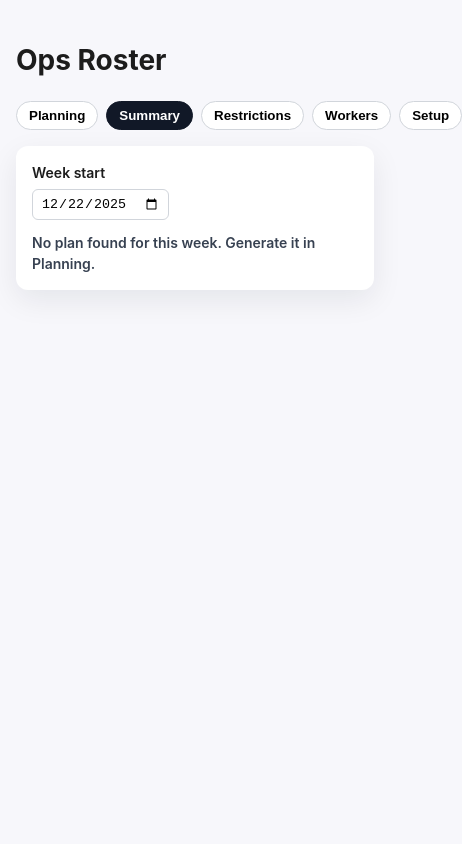
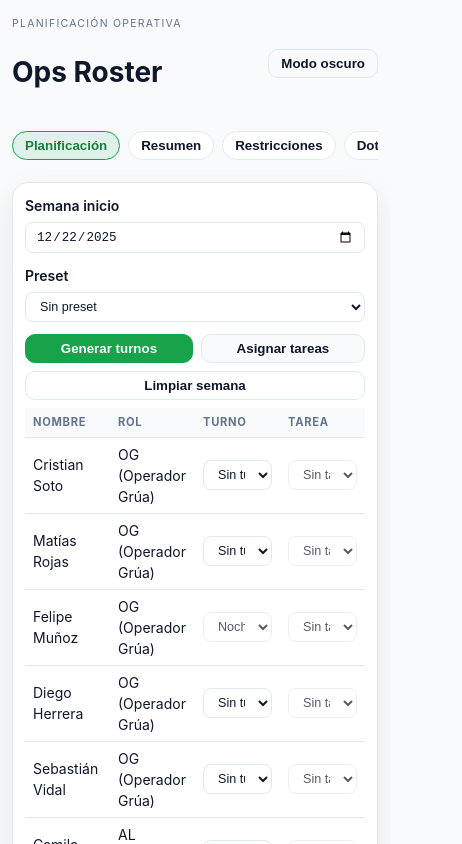
Before and after one commit to cabp393/ops-roster, a React (Vite) app: page / in a window 390 px wide. Shown: the top 844 px of the page, 462 px wide, since content can reach past the window. Built offline with nearby package versions, Linux system fonts and the light colour scheme.

Commit message:
Enhance UI consistency and theming

```diff
--- a/src/App.tsx
+++ b/src/App.tsx
@@ -1,4 +1,4 @@
-import { useState } from 'react'
+import { useEffect, useState } from 'react'
 import { Tabs } from './components/Tabs'
 import { PlanningPage } from './pages/PlanningPage'
 import { SummaryPage } from './pages/SummaryPage'
@@ -9,12 +9,33 @@ import { SetupPage } from './pages/SetupPage'
 export function App() {
   const [activeTab, setActiveTab] = useState<
     'planning' | 'summary' | 'restrictions' | 'workers' | 'setup'
-  >('summary')
+  >('planning')
+  const [theme, setTheme] = useState(() => {
+    if (typeof window === 'undefined') return 'light'
+    const stored = localStorage.getItem('opsRoster:theme')
+    if (stored === 'light' || stored === 'dark') return stored
+    return window.matchMedia('(prefers-color-scheme: dark)').matches ? 'dark' : 'light'
+  })
+
+  useEffect(() => {
+    document.documentElement.dataset.theme = theme
+    localStorage.setItem('opsRoster:theme', theme)
+  }, [theme])
 
   return (
     <div className="app">
       <header className="header">
-        <h1>Ops Roster</h1>
+        <div>
+          <p className="eyebrow">Planificación operativa</p>
+          <h1>Ops Roster</h1>
+        </div>
+        <button
+          type="button"
+          className="theme-toggle"
+          onClick={() => setTheme((current) => (current === 'dark' ? 'light' : 'dark'))}
+        >
+          {theme === 'dark' ? 'Modo claro' : 'Modo oscuro'}
+        </button>
       </header>
       <Tabs activeTab={activeTab} onChange={setActiveTab} />
       <main className="content">
--- a/src/components/Tabs.tsx
+++ b/src/components/Tabs.tsx
@@ -6,20 +6,22 @@ type TabsProps = {
 }
 
 const tabs: { key: TabKey; label: string }[] = [
-  { key: 'planning', label: 'Planning' },
-  { key: 'summary', label: 'Summary' },
-  { key: 'restrictions', label: 'Restrictions' },
-  { key: 'workers', label: 'Workers' },
-  { key: 'setup', label: 'Setup' },
+  { key: 'planning', label: 'Planificación' },
+  { key: 'summary', label: 'Resumen' },
+  { key: 'restrictions', label: 'Restricciones' },
+  { key: 'workers', label: 'Dotación' },
+  { key: 'setup', label: 'Catálogos' },
 ]
 
 export function Tabs({ activeTab, onChange }: TabsProps) {
   return (
-    <nav className="tabs">
+    <nav className="tabs" role="tablist">
       {tabs.map((tab) => (
         <button
           key={tab.key}
           type="button"
+          role="tab"
+          aria-selected={activeTab === tab.key}
           className={activeTab === tab.key ? 'tab active' : 'tab'}
           onClick={() => onChange(tab.key)}
         >
--- a/src/index.css
+++ b/src/index.css
@@ -2,8 +2,33 @@
   font-family: 'Inter', system-ui, sans-serif;
   line-height: 1.5;
   font-size: 14px;
-  color: #1c1c1c;
-  background-color: #f7f7fb;
+  color: #0f172a;
+  background-color: #f8fafc;
+  color-scheme: light;
+  --bg: #f8fafc;
+  --panel: #ffffff;
+  --panel-muted: #f8fafc;
+  --border: #e2e8f0;
+  --muted: #64748b;
+  --text: #0f172a;
+  --accent: #16a34a;
+  --accent-strong: #15803d;
+  --accent-soft: rgba(22, 163, 74, 0.1);
+  --shadow: 0 12px 30px rgba(15, 23, 42, 0.08);
+}
+
+[data-theme='dark'] {
+  color-scheme: dark;
+  --bg: #0b1120;
+  --panel: #111827;
+  --panel-muted: #0f172a;
+  --border: #1f2937;
+  --muted: #94a3b8;
+  --text: #e2e8f0;
+  --accent: #22c55e;
+  --accent-strong: #16a34a;
+  --accent-soft: rgba(34, 197, 94, 0.12);
+  --shadow: 0 18px 40px rgba(15, 23, 42, 0.4);
 }
 
 * {
@@ -12,49 +37,68 @@
 
 body {
   margin: 0;
+  background: var(--bg);
+  color: var(--text);
 }
 
 .app {
-  max-width: 960px;
+  max-width: 1040px;
   margin: 0 auto;
-  padding: 20px 16px 32px;
+  padding: 20px 16px 40px;
 }
 
 .header {
   margin-bottom: 20px;
+  display: flex;
+  align-items: center;
+  justify-content: space-between;
+  gap: 16px;
+  flex-wrap: wrap;
+}
+
+.eyebrow {
+  margin: 0;
+  font-size: 0.75rem;
+  text-transform: uppercase;
+  letter-spacing: 0.12em;
+  color: var(--muted);
 }
 
 .subtitle {
   margin: 6px 0 0;
-  color: #6b7280;
+  color: var(--muted);
 }
 
 .tabs {
   display: flex;
   gap: 8px;
   margin-bottom: 16px;
+  flex-wrap: wrap;
 }
 
 .tab {
-  border: 1px solid #d1d5db;
-  background: #fff;
+  border: 1px solid var(--border);
+  background: var(--panel);
   padding: 6px 12px;
   border-radius: 999px;
   cursor: pointer;
   font-weight: 600;
+  color: inherit;
+  transition: border-color 0.2s ease, background 0.2s ease, color 0.2s ease;
 }
 
 .tab.active {
-  background: #111827;
-  color: #fff;
-  border-color: #111827;
+  background: var(--accent-soft);
+  color: var(--accent-strong);
+  border-color: var(--accent);
 }
 
 .content {
-  background: #fff;
+  background: var(--panel);
   padding: 16px;
-  border-radius: 12px;
-  box-shadow: 0 10px 30px rgba(15, 23, 42, 0.08);
+  border-radius: 16px;
+  box-shadow: var(--shadow);
+  border: 1px solid var(--border);
 }
 
 .table-wrap {
@@ -71,12 +115,15 @@ th,
 td {
   text-align: left;
   padding: 6px 8px;
-  border-bottom: 1px solid #e5e7eb;
+  border-bottom: 1px solid var(--border);
 }
 
 th {
-  background: #f9fafb;
+  background: var(--panel-muted);
   font-size: 0.8rem;
+  color: var(--muted);
+  text-transform: uppercase;
+  letter-spacing: 0.06em;
 }
 
 .field {
@@ -86,11 +133,26 @@ th {
   font-weight: 600;
 }
 
-.field input {
-  max-width: 200px;
-  padding: 6px 8px;
-  border-radius: 6px;
-  border: 1px solid #d1d5db;
+.field input,
+.field select {
+  max-width: 220px;
+  padding: 6px 10px;
+  border-radius: 8px;
+  border: 1px solid var(--border);
+  background: var(--panel);
+  color: inherit;
+  font-size: 0.9rem;
+}
+
+input[type='text'],
+input[type='number'],
+select {
+  padding: 6px 10px;
+  border-radius: 8px;
+  border: 1px solid var(--border);
+  background: var(--panel);
+  color: inherit;
+  font-size: 0.9rem;
 }
 
 .planning-controls {
@@ -103,15 +165,34 @@ th {
 .button-row {
   display: flex;
   gap: 8px;
+  flex-wrap: wrap;
 }
 
-.button-row button {
-  padding: 6px 10px;
-  border-radius: 8px;
-  border: 1px solid #d1d5db;
-  background: #f9fafb;
+.button-row button,
+button.primary,
+button.ghost,
+.theme-toggle {
+  padding: 6px 12px;
+  border-radius: 10px;
+  border: 1px solid var(--border);
+  background: var(--panel-muted);
   cursor: pointer;
   font-weight: 600;
+  color: inherit;
+}
+
+button.primary {
+  background: var(--accent);
+  border-color: var(--accent);
+  color: #f8fafc;
+}
+
+button.primary:hover {
+  background: var(--accent-strong);
+}
+
+button.ghost {
+  background: transparent;
 }
 
 .icon-button {
@@ -123,15 +204,15 @@ th {
 .summary {
   margin: 12px 0 0;
   font-weight: 600;
-  color: #374151;
+  color: var(--muted);
 }
 
 .form-card {
   padding: 16px;
-  border-radius: 12px;
-  border: 1px solid #e5e7eb;
+  border-radius: 16px;
+  border: 1px solid var(--border);
   margin-bottom: 16px;
-  background: #f9fafb;
+  background: var(--panel-muted);
 }
 
 .form-header {
@@ -153,13 +234,6 @@ th {
   margin-top: 12px;
 }
 
-.field select {
-  max-width: 220px;
-  padding: 6px 8px;
-  border-radius: 6px;
-  border: 1px solid #d1d5db;
-}
-
 .checkbox-row {
   display: flex;
   flex-wrap: wrap;
@@ -173,8 +247,8 @@ th {
   gap: 6px;
   padding: 4px 8px;
   border-radius: 999px;
-  border: 1px solid #d1d5db;
-  background: #fff;
+  border: 1px solid var(--border);
+  background: var(--panel);
   font-weight: 500;
 }
 
@@ -191,11 +265,76 @@ th {
   text-align: center;
 }
 
+.compact-input {
+  width: 72px;
+  padding: 6px 8px;
+  border-radius: 8px;
+  border: 1px solid var(--border);
+  background: var(--panel);
+  color: inherit;
+}
+
+.theme-toggle {
+  background: transparent;
+}
+
+.tab:focus-visible,
+button:focus-visible,
+input:focus-visible,
+select:focus-visible {
+  outline: 2px solid var(--accent);
+  outline-offset: 2px;
+}
+
 .placeholder {
   margin-top: 16px;
   padding: 20px;
   border-radius: 12px;
-  border: 1px dashed #cbd5f5;
-  background: #f8fafc;
-  color: #475569;
+  border: 1px dashed var(--border);
+  background: var(--panel-muted);
+  color: var(--muted);
 }
+
+@media (max-width: 720px) {
+  .app {
+    padding: 16px 12px 32px;
+  }
+
+  .tabs {
+    flex-wrap: nowrap;
+    overflow-x: auto;
+    padding-bottom: 6px;
+  }
+
+  .tab {
+    flex: 0 0 auto;
+  }
+
+  .content {
+    padding: 12px;
+  }
+
+  .planning-controls {
+    align-items: stretch;
+  }
+
+  .planning-controls .field,
+  .planning-controls .field input,
+  .planning-controls .field select {
+    width: 100%;
+    max-width: none;
+  }
+
+  .form-grid {
+    grid-template-columns: 1fr;
+  }
+
+  .button-row {
+    width: 100%;
+  }
+
+  .button-row button {
+    flex: 1 1 auto;
+  }
+}
+}
--- a/src/pages/PlanningPage.tsx
+++ b/src/pages/PlanningPage.tsx
@@ -57,7 +57,8 @@ function normalizeAssignments(assignments: Assignment[], workers: Worker[], task
 
   return {
     assignments: normalized,
-    warnings: invalidCount > 0 ? [`Cleared ${invalidCount} invalid task assignments.`] : [],
+    warnings:
+      invalidCount > 0 ? [`Se limpiaron ${invalidCount} tareas inválidas para los roles.`] : [],
   }
 }
 
@@ -94,12 +95,12 @@ export function PlanningPage() {
     }
     if (workers.length === 0 || tasks.length === 0) {
       setAssignments(saved.assignments)
-      setSavedLabel('Saved')
+      setSavedLabel('Plan cargado')
       return
     }
     const normalized = normalizeAssignments(saved.assignments, workers, tasks)
     setAssignments(normalized.assignments)
-    setSavedLabel('Saved')
+    setSavedLabel('Plan cargado')
   }, [weekStart, workers, tasks])
 
   const assignmentsByWorker = useMemo(() => {
@@ -125,7 +126,7 @@ export function PlanningPage() {
   function persist(nextAssignments: Assignment[]) {
     setAssignments(nextAssignments)
     setPlanning(weekStart, makeRecord(weekStart, nextAssignments))
-    setSavedLabel(`Saved ${new Date().toLocaleTimeString()}`)
+    setSavedLabel(`Guardado ${new Date().toLocaleTimeString()}`)
   }
 
   function handleGenerate() {
@@ -216,7 +217,7 @@ export function PlanningPage() {
     <section>
       <div className="planning-controls">
         <label className="field">
-          Week start
+          Semana inicio
           <input
             type="date"
             value={weekStart}
@@ -226,7 +227,7 @@ export function PlanningPage() {
         <label className="field">
           Preset
           <select value={presetName} onChange={(event) => setPresetName(event.target.value)}>
-            <option value="">No preset</option>
+            <option value="">Sin preset</option>
             {presetOptions.map((preset) => (
               <option key={preset} value={preset}>
                 {preset}
@@ -235,14 +236,14 @@ export function PlanningPage() {
           </select>
         </label>
         <div className="button-row">
-          <button type="button" onClick={handleGenerate}>
-            Generate shifts
+          <button type="button" className="primary" onClick={handleGenerate}>
+            Generar turnos
           </button>
           <button type="button" onClick={handleAutoTasks}>
-            Auto tasks
+            Asignar tareas
           </button>
-          <button type="button" onClick={handleClear}>
-            Clear week
+          <button type="button" className="ghost" onClick={handleClear}>
+            Limpiar semana
           </button>
         </div>
       </div>
@@ -251,10 +252,10 @@ export function PlanningPage() {
         <table className="compact-table">
           <thead>
             <tr>
-              <th>Name</th>
-              <th>Role</th>
-              <th>Assigned Shift</th>
-              <th>Task</th>
+              <th>Nombre</th>
+              <th>Rol</th>
+              <th>Turno</th>
+              <th>Tarea</th>
             </tr>
           </thead>
           <tbody>
@@ -282,7 +283,7 @@ export function PlanningPage() {
                         disabled={isFixed}
                         onChange={(event) => handleShiftChange(worker.id, event.target.value)}
                       >
-                        <option value="">-</option>
+                        <option value="">Sin turno</option>
                         {shiftOptions.map((shift) => (
                           <option key={shift} value={shift}>
                             {SHIFT_LABEL[shift]}
@@ -298,7 +299,7 @@ export function PlanningPage() {
                         disabled={!assignment}
                         onChange={(event) => handleTaskChange(worker.id, event.target.value)}
                       >
-                        <option value="">-</option>
+                        <option value="">Sin tarea</option>
                         {availableTasks.map((task) => (
                           <option key={task.id} value={task.id}>
                             {task.name}
--- a/src/pages/RestrictionsPage.tsx
+++ b/src/pages/RestrictionsPage.tsx
@@ -73,10 +73,6 @@ function ensureTaskTargets(restrictions: Restrictions, tasks: Task[]) {
   return next
 }
 
-const compactInputStyle = {
-  width: '56px',
-}
-
 export function RestrictionsPage() {
   const [presetName, setPresetName] = useState('')
   const [presetOptions, setPresetOptions] = useState<string[]>([])
@@ -113,7 +109,7 @@ export function RestrictionsPage() {
     const base = existing ?? createEmptyRestrictions(getDefaultWeekStart(), presetName)
     const hydrated = ensureTaskTargets(base, tasks)
     setRestrictionsState(hydrated)
-    setSavedLabel(existing ? 'Loaded' : null)
+    setSavedLabel(existing ? 'Preset cargado' : null)
   }, [presetName, tasks])
 
   const activeRoles = useMemo(() => roles.filter((role) => role.isActive), [roles])
@@ -155,18 +151,18 @@ export function RestrictionsPage() {
   function handleSave() {
     if (!restrictions) return
     setRestrictionPreset(presetName, { ...restrictions, profileName: presetName })
-    setSavedLabel(`Saved ${new Date().toLocaleTimeString()}`)
+    setSavedLabel(`Guardado ${new Date().toLocaleTimeString()}`)
   }
 
   function handleDuplicate() {
     if (!restrictions) return
     const trimmed = duplicateName.trim()
     if (!trimmed) {
-      setSavedLabel('Enter a preset name to duplicate.')
+      setSavedLabel('Ingresa un nombre para duplicar.')
       return
     }
     if (presetOptions.includes(trimmed)) {
-      setSavedLabel('Preset already exists.')
+      setSavedLabel('El preset ya existe.')
       return
     }
     const next = {
@@ -177,13 +173,13 @@ export function RestrictionsPage() {
     setPresetOptions((current) => [...current, trimmed])
     setPresetName(trimmed)
     setDuplicateName('')
-    setSavedLabel(`Duplicated as ${trimmed}.`)
+    setSavedLabel(`Duplicado como ${trimmed}.`)
   }
 
   if (!restrictions) {
     return (
       <section>
-        <p className="summary">Loading restrictions...</p>
+        <p className="summary">Cargando restricciones...</p>
       </section>
     )
   }
@@ -202,41 +198,41 @@ export function RestrictionsPage() {
           </select>
         </label>
         <label className="field">
-          Duplicate as
+          Duplicar como
           <input
             type="text"
             value={duplicateName}
-            placeholder="New preset"
+            placeholder="Nuevo preset"
             onChange={(event) => setDuplicateName(event.target.value)}
           />
         </label>
         <div className="button-row">
           <button type="button" onClick={handleDuplicate}>
-            Duplicate preset
+            Duplicar preset
           </button>
-          <button type="button" onClick={handleSave}>
-            Save
+          <button type="button" className="primary" onClick={handleSave}>
+            Guardar
           </button>
         </div>
       </div>
       {savedLabel ? <p className="summary">{savedLabel}</p> : null}
       {SHIFTS.map((shift) => (
         <div key={shift} className="summary" style={{ marginTop: '1rem' }}>
-          <strong>{shift} shift task targets</strong>
+          <strong>Demanda de tareas · Turno {shift}</strong>
           {tasksByRole.map(({ role, tasks: roleTasks }) => (
             <div key={`${shift}-${role.code}`} style={{ marginTop: '0.75rem' }}>
               <div style={{ fontWeight: 600, marginBottom: '0.25rem' }}>{role.name}</div>
               {roleTasks.length === 0 ? (
-                <p className="summary">No tasks for this role.</p>
+                <p className="summary">Sin tareas para este rol.</p>
               ) : (
                 <div className="table-wrap">
                   <table className="compact-table">
                     <thead>
                       <tr>
-                        <th className="task-col">Task</th>
-                        <th className="num-col">Min</th>
-                        <th className="num-col">Target</th>
-                        <th className="num-col">Max</th>
+                        <th className="task-col">Tarea</th>
+                        <th className="num-col">Mín</th>
+                        <th className="num-col">Objetivo</th>
+                        <th className="num-col">Máx</th>
                         <th className="num-col">Pri</th>
                       </tr>
                     </thead>
@@ -258,7 +254,7 @@ export function RestrictionsPage() {
                                 max={99}
                                 inputMode="numeric"
                                 value={target.min}
-                                style={compactInputStyle}
+                                className="compact-input"
                                 onChange={(event) =>
                                   updateTaskTarget(shift, task.id, 'min', Number(event.target.value))
                                 }
@@ -271,7 +267,7 @@ export function RestrictionsPage() {
                                 max={99}
                                 inputMode="numeric"
                                 value={target.target}
-                                style={compactInputStyle}
+                                className="compact-input"
                                 onChange={(event) =>
                                   updateTaskTarget(shift, task.id, 'target', Number(event.target.value))
                                 }
@@ -284,7 +280,7 @@ export function RestrictionsPage() {
                                 max={99}
                                 inputMode="numeric"
                                 value={target.max}
-                                style={compactInputStyle}
+                                className="compact-input"
                                 onChange={(event) =>
                                   updateTaskTarget(shift, task.id, 'max', Number(event.target.value))
                                 }
--- a/src/pages/SetupPage.tsx
+++ b/src/pages/SetupPage.tsx
@@ -69,16 +69,16 @@ export function SetupPage() {
   return (
     <section>
       <div className="summary">
-        <strong>Roles manager</strong>
+        <strong>Catálogo de roles</strong>
       </div>
       <div className="table-wrap">
         <table>
           <thead>
             <tr>
-              <th>Code</th>
-              <th>Name</th>
+              <th>Código</th>
+              <th>Nombre</th>
               <th>Balance</th>
-              <th>Active</th>
+              <th>Activo</th>
             </tr>
           </thead>
           <tbody>
@@ -115,21 +115,21 @@ export function SetupPage() {
             <tr>
               <td>
                 <input
-                  placeholder="Code"
+                  placeholder="Código"
                   value={newRole.code}
                   onChange={(event) => setNewRole((prev) => ({ ...prev, code: event.target.value }))}
                 />
               </td>
               <td>
                 <input
-                  placeholder="Name"
+                  placeholder="Nombre"
                   value={newRole.name}
                   onChange={(event) => setNewRole((prev) => ({ ...prev, name: event.target.value }))}
                 />
               </td>
               <td colSpan={2}>
-                <button type="button" onClick={handleAddRole}>
-                  Add role
+                <button type="button" className="primary" onClick={handleAddRole}>
+                  Agregar rol
                 </button>
               </td>
             </tr>
@@ -138,17 +138,17 @@ export function SetupPage() {
       </div>
 
       <div className="summary" style={{ marginTop: '1.5rem' }}>
-        <strong>Tasks manager</strong>
+        <strong>Catálogo de tareas</strong>
       </div>
-      <p className="summary">Active role codes: {activeRoleCodes || 'None'}</p>
+      <p className="summary">Roles activos: {activeRoleCodes || 'Sin roles'}</p>
       <div className="table-wrap">
         <table>
           <thead>
             <tr>
-              <th>Name</th>
-              <th>Allowed roles (comma)</th>
-              <th>Priority</th>
-              <th>Active</th>
+              <th>Nombre</th>
+              <th>Roles permitidos (coma)</th>
+              <th>Prioridad</th>
+              <th>Activo</th>
             </tr>
           </thead>
           <tbody>
@@ -192,7 +192,7 @@ export function SetupPage() {
             <tr>
               <td>
                 <input
-                  placeholder="Task name"
+                  placeholder="Nombre de tarea"
                   value={newTask.name}
                   onChange={(event) => setNewTask((prev) => ({ ...prev, name: event.target.value }))}
                 />
@@ -221,8 +221,8 @@ export function SetupPage() {
                 </select>
               </td>
               <td>
-                <button type="button" onClick={handleAddTask}>
-                  Add task
+                <button type="button" className="primary" onClick={handleAddTask}>
+                  Agregar tarea
                 </button>
               </td>
             </tr>
--- a/src/pages/SummaryPage.tsx
+++ b/src/pages/SummaryPage.tsx
@@ -58,7 +58,7 @@ export function SummaryPage() {
             key: `${shift.shift}-empty`,
             shiftLabel: SHIFT_LABEL[shift.shift],
             roleLabel: '-',
-            taskLabel: 'No assignments',
+            taskLabel: 'Sin asignaciones',
             total: 0,
           },
         ]
@@ -86,7 +86,7 @@ export function SummaryPage() {
     <section>
       <div className="planning-controls">
         <label className="field">
-          Week start
+          Semana inicio
           <input
             type="date"
             value={weekStart}
@@ -95,15 +95,15 @@ export function SummaryPage() {
         </label>
       </div>
       {!summary ? (
-        <p className="summary">No plan found for this week. Generate it in Planning.</p>
+        <p className="summary">No hay plan para esta semana. Généralo en Planificación.</p>
       ) : (
         <>
           <p className="summary">
-            Totals: {SHIFTS.map((shift) => `${shift}: ${summary.totalsByShift[shift]}`).join(', ')}
+            Totales: {SHIFTS.map((shift) => `${shift}: ${summary.totalsByShift[shift]}`).join(', ')}
           </p>
           {summary.warnings.length > 0 ? (
             <div className="summary">
-              <strong>Warnings</strong>
+              <strong>Alertas</strong>
               <ul>
                 {summary.warnings.map((warning) => (
                   <li key={warning}>{warning}</li>
@@ -115,10 +115,10 @@ export function SummaryPage() {
             <table>
               <thead>
                 <tr>
-                  <th>Shift</th>
-                  <th>Role</th>
-                  <th>Task</th>
-                  <th>Count</th>
+                  <th>Turno</th>
+                  <th>Rol</th>
+                  <th>Tarea</th>
+                  <th>Total</th>
                 </tr>
               </thead>
               <tbody>
--- a/src/pages/WorkersPage.tsx
+++ b/src/pages/WorkersPage.tsx
@@ -143,12 +143,14 @@ export function WorkersPage() {
         <div className="form-header">
           <div>
             <h2>{editingId ? 'Editar trabajador' : 'Nuevo trabajador'}</h2>
-            <p className="subtitle">Administra los datos base de cada trabajador.</p>
+            <p className="subtitle">Administra contratos, roles y turnos permitidos.</p>
           </div>
           <div className="button-row">
-            <button type="submit">{editingId ? 'Guardar cambios' : 'Agregar'}</button>
+            <button type="submit" className="primary">
+              {editingId ? 'Guardar cambios' : 'Agregar'}
+            </button>
             {editingId ? (
-              <button type="button" onClick={resetForm}>
+              <button type="button" className="ghost" onClick={resetForm}>
                 Cancelar
               </button>
             ) : null}
@@ -173,7 +175,7 @@ export function WorkersPage() {
             >
               {roles.map((role) => (
                 <option key={role.id} value={role.code}>
-                  {role.code}
+                  {role.code} · {role.name}
                 </option>
               ))}
             </select>
@@ -252,14 +254,14 @@ export function WorkersPage() {
           <thead>
             <tr>
               <th>ID</th>
-              <th>Name</th>
-              <th>Role</th>
-              <th>Contract</th>
-              <th>Shift Mode</th>
-              <th>Fixed Shift</th>
-              <th>Allowed Shifts</th>
-              <th>Status</th>
-              <th>Actions</th>
+              <th>Nombre</th>
+              <th>Rol</th>
+              <th>Contrato</th>
+              <th>Modalidad</th>
+              <th>Turno fijo</th>
+              <th>Turnos permitidos</th>
+              <th>Estado</th>
+              <th>Acciones</th>
             </tr>
           </thead>
           <tbody>
```
